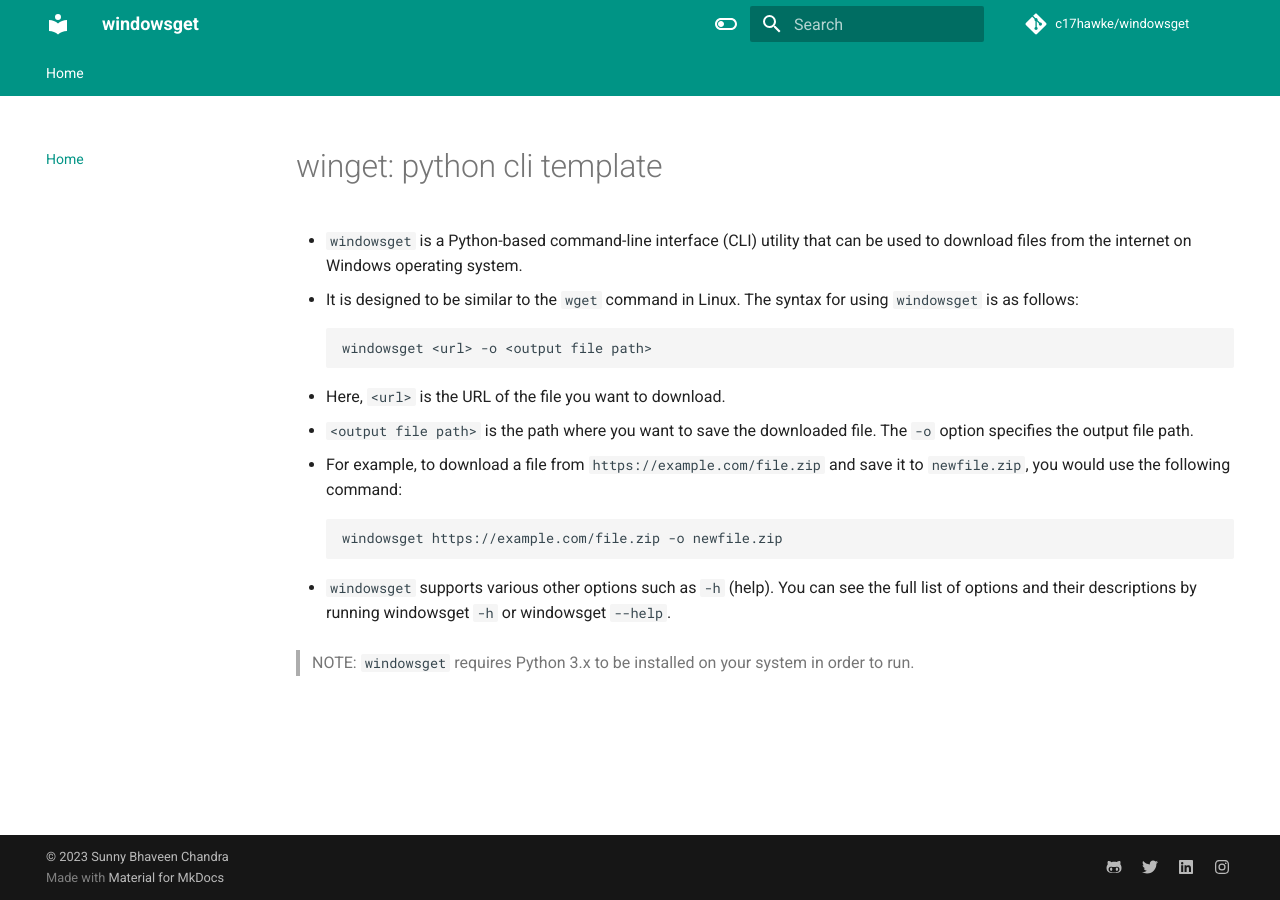
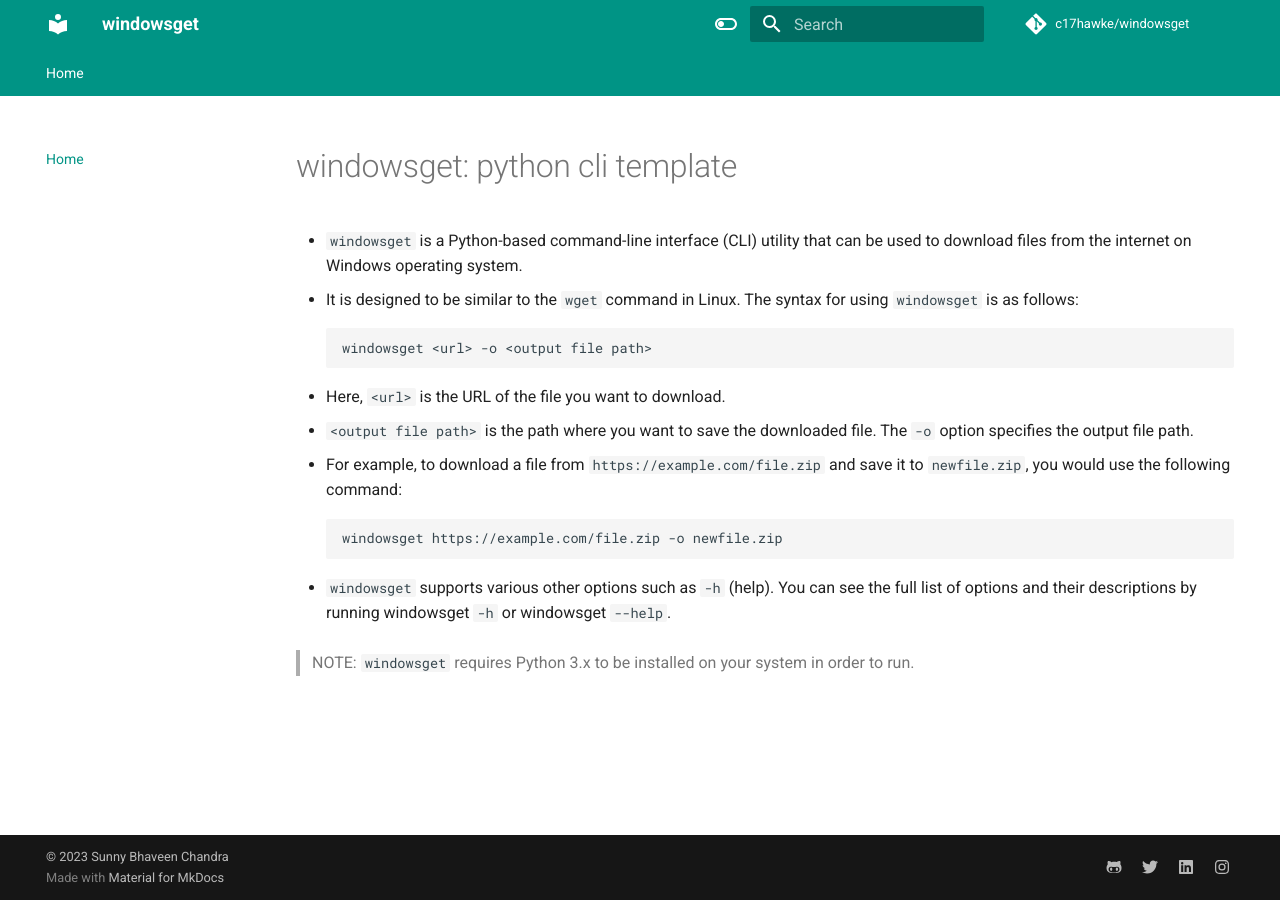
Before and after one commit to c17hawke/windowsget, an MkDocs documentation site: the page built from docs/index.md, in a window 1280 px wide. Built offline with MkDocs 1.6.1 and Material for MkDocs 9.7.7, drawn with Linux system fonts in a browser that asks for light colours; comment, search, counter and statistics services are not loaded.

Commit message:
name update

```diff
--- a/docs/index.md
+++ b/docs/index.md
@@ -1,4 +1,4 @@
-# winget: python cli template
+# windowsget: python cli template
 
 - `windowsget` is a Python-based command-line interface (CLI) utility that can be used to download files from the internet on Windows operating system.
 - It is designed to be similar to the `wget` command in Linux. The syntax for using `windowsget` is as follows:
```
